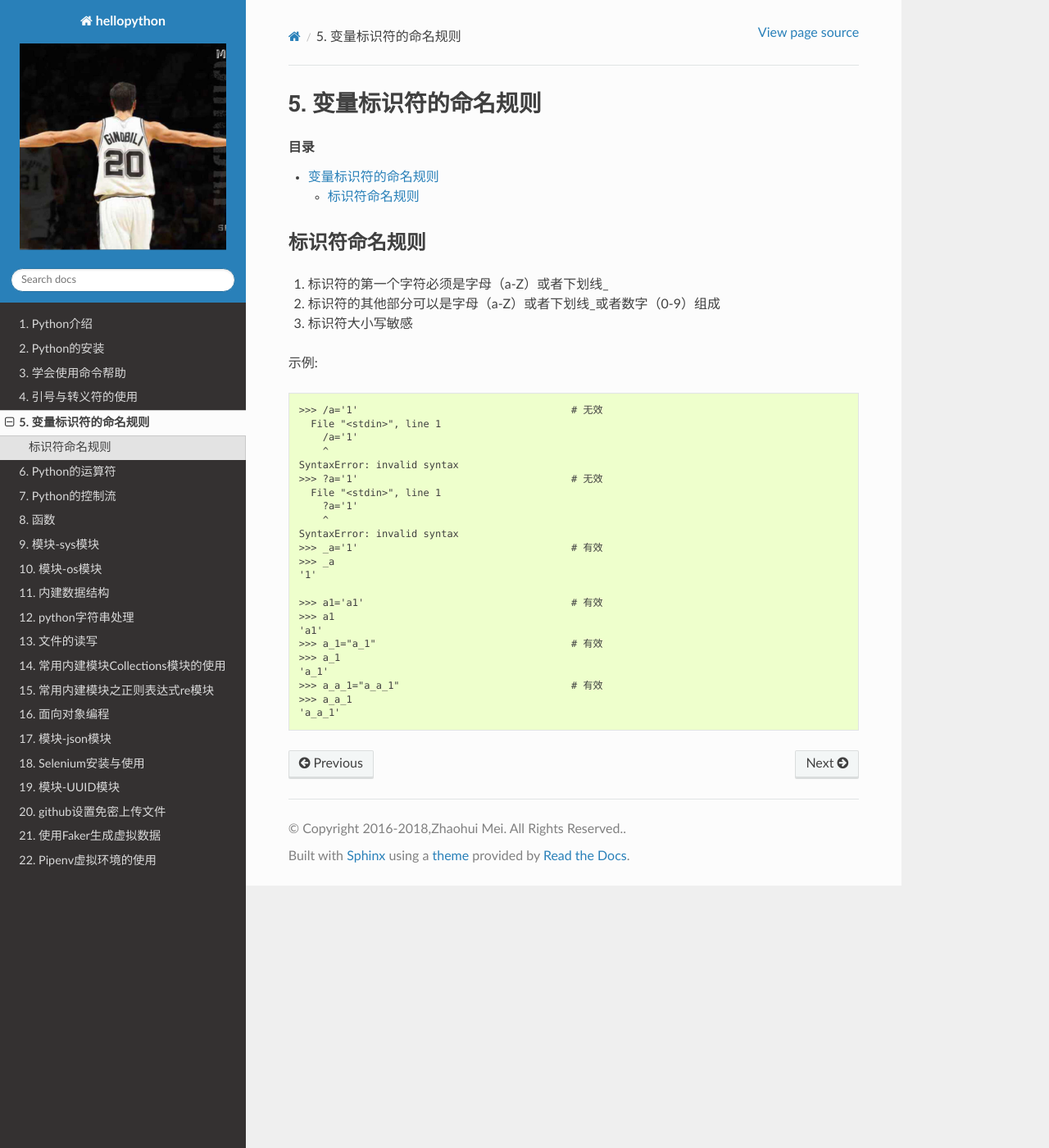
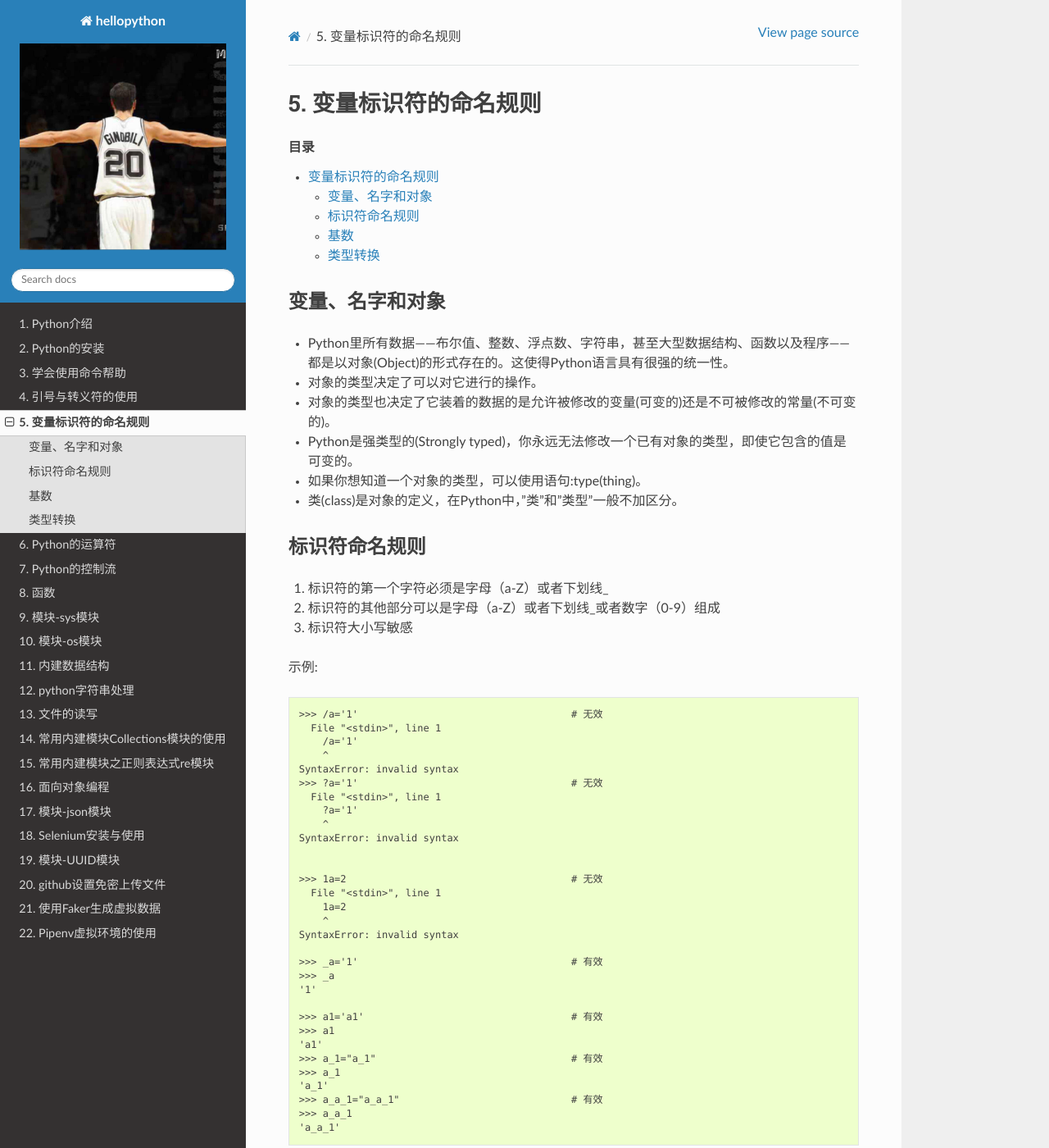
Before and after one commit to meizhaohui/hellopython, a Sphinx documentation site: the page built from source/var_name_rule.rst, in a window 1280 px wide and 1400 px high. Shown: the whole window at 82% size. Built offline with Sphinx 7.4.7 and the Read the Docs theme 2.0.0, drawn with Linux system fonts in a browser that asks for light colours; some of the changed text lies outside the part shown.

Commit message:
update the var name rule

```diff
--- a/source/var_name_rule.rst
+++ b/source/var_name_rule.rst
@@ -5,6 +5,15 @@
 
 .. contents:: 目录
 
+变量、名字和对象
+--------------------
+
+- Python里所有数据——布尔值、整数、浮点数、字符串，甚至大型数据结构、函数以及程序——都是以对象(Object)的形式存在的。这使得Python语言具有很强的统一性。
+- 对象的类型决定了可以对它进行的操作。
+- 对象的类型也决定了它装着的数据的是允许被修改的变量(可变的)还是不可被修改的常量(不可变的)。
+- Python是强类型的(Strongly typed)，你永远无法修改一个已有对象的类型，即使它包含的值是可变的。
+- 如果你想知道一个对象的类型，可以使用语句:type(thing)。
+- 类(class)是对象的定义，在Python中，"类"和"类型"一般不加区分。
 
 标识符命名规则
 --------------------
@@ -25,6 +34,14 @@
         ?a='1'
         ^
     SyntaxError: invalid syntax
+
+
+    >>> 1a=2                                      # 无效
+      File "<stdin>", line 1
+        1a=2
+        ^
+    SyntaxError: invalid syntax
+
     >>> _a='1'                                    # 有效
     >>> _a
     '1'
@@ -38,3 +55,74 @@
     >>> a_a_1="a_a_1"                             # 有效
     >>> a_a_1
     'a_a_1'
+
+基数
+--------------------
+
+在Python中，整数默认使用十进制(以10为底)，除非你在数字前添加前缀，显式地指定使用其他基数(base)。
+
+- 基数指的是在必须进位前可以使用的数字的最大数量。以2为底(二进制)时，可以使用的数字只有1和0，这里的0和十进制的0代表的意义相同，1和十进制的1所代表的意义也相同。然而以2为底时，1与1相加得到的将是10(一个二加0个一)。
+
+在Python中，除十进制外你还可以使用其他三种进制的数字：
+
+- 0b或0B代表二进制(以2为底)
+- 0o或0O代表八进制(以8为底)
+- 0x或0X代表十六进制(以16为底)
+
+示例::
+
+    >>> 10
+    10
+    >>> 0b10
+    2
+    >>> 0o10
+    8
+    >>> 0x10
+    16
+    >>> 0xa
+    10
+    >>> 0xb
+    11
+    >>> 0xc
+    12
+    >>> 0xd
+    13
+    >>> 0xe
+    14
+    >>> 0xf
+    15
+
+类型转换
+--------------------
+
+- int()函数将其他的数据类型转为整型。
+- float()函数将其他的数据类型转为浮点型。
+- str()函数将其他的数据类型转为字符串。
+
+示例::
+
+    >>> int(True)
+    1
+    >>> int(False)
+    0
+    >>> int(98.6)
+    98
+    >>> int(1.1e3)
+    1100
+    >>> float(True)
+    1.0
+    >>> float(False)
+    0.0
+    >>> float(98)
+    98.0
+    >>> float(98.6)
+    98.6
+    >>> float('1.1e3')
+    1100.0
+    >>> str(98.6)
+    '98.6'
+    >>> str(1.1e3)
+    '1100.0'
+    >>> str(True)
+    'True'
+    >>>
```
